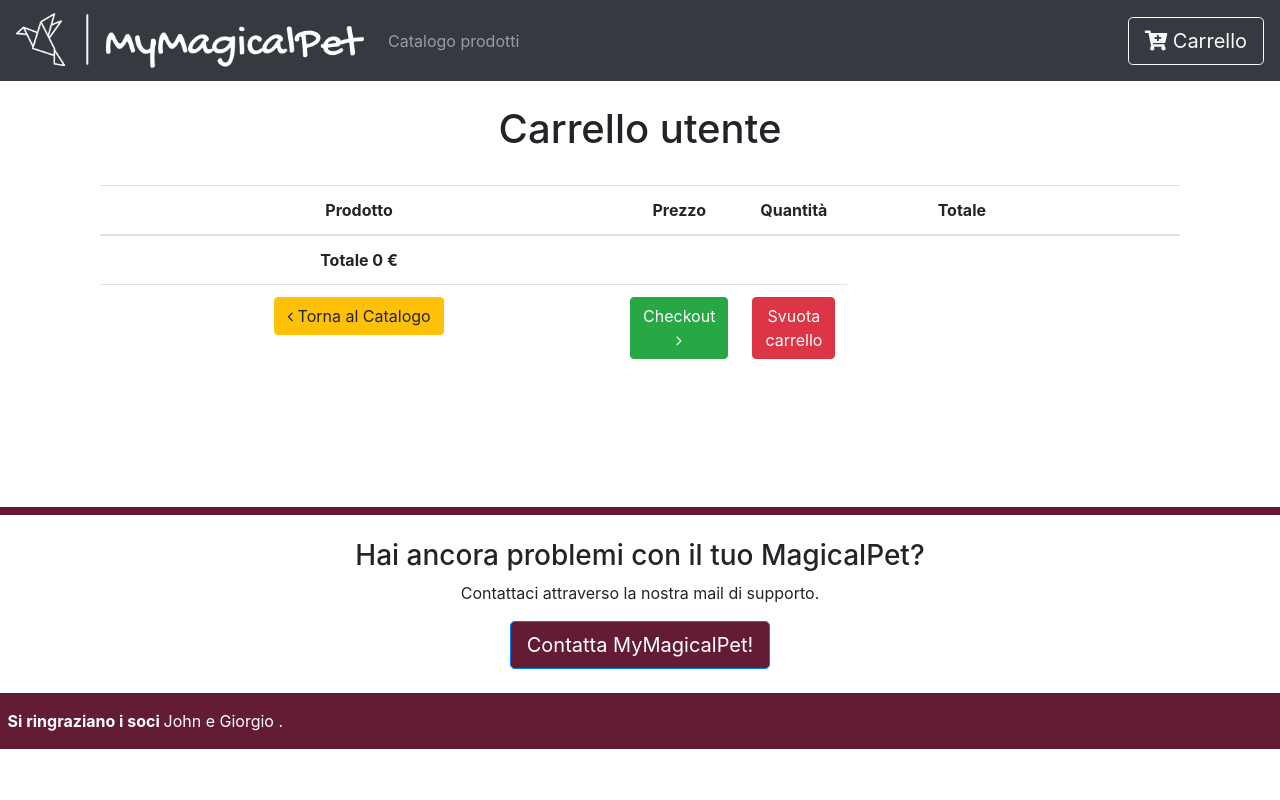
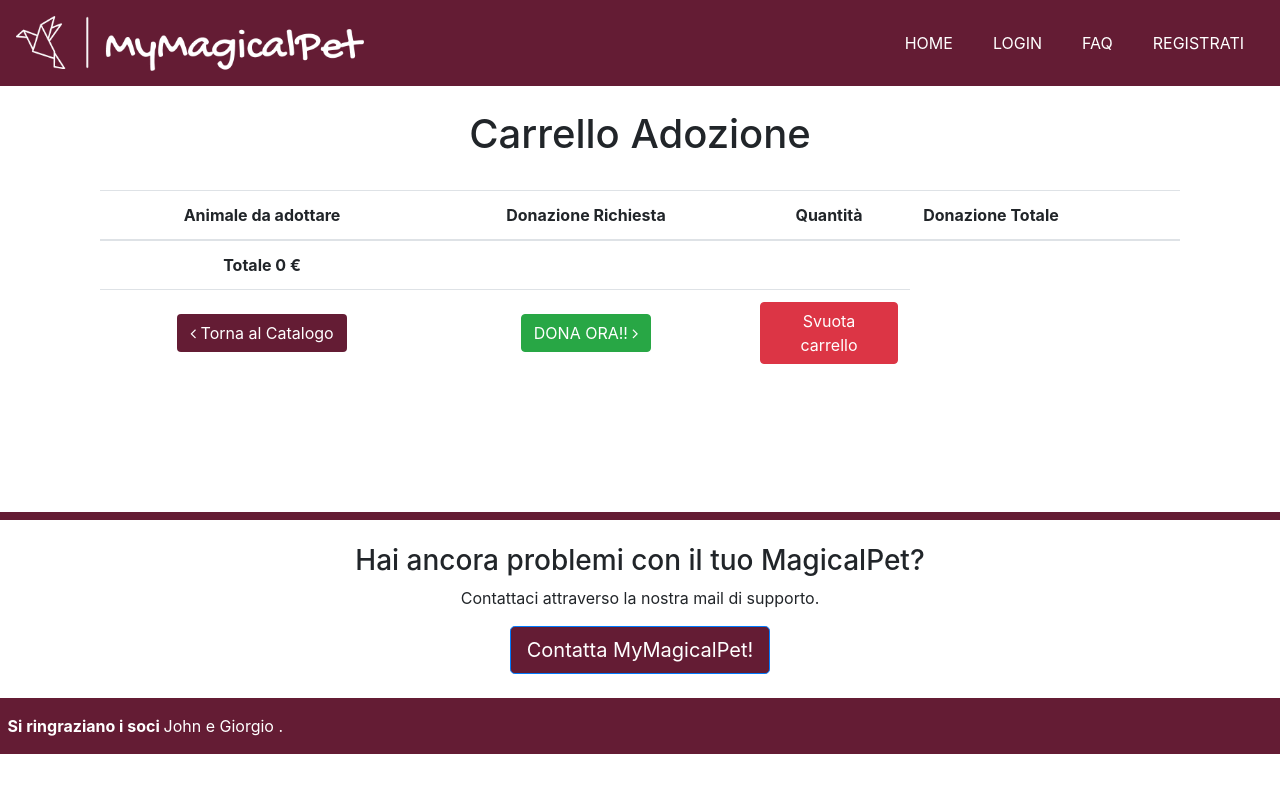
Before and after one commit to sanjohngiangino/mymagicalpet, a PHP site: page /caroselloprova/pagina_Carrello_utente/carrello.html in a window 1280 px wide. Run offline with PHP 8.4, Linux system fonts and the light colour scheme; some libraries are stand-ins or nearby versions.

Commit message:
Catalogo pulsanti e carrello index

```diff
--- a/caroselloprova/catalogo_animali/libreria_catalogo.js
+++ b/caroselloprova/catalogo_animali/libreria_catalogo.js
@@ -15,6 +15,7 @@ var fenice=0;
 var prinny=0;
 var chimera=0;
 var gatto_alato=0;
+var pegaso=0;
 
 // funzione che in base al nome ricevuto in input dalla pagina dei prodotti
 // incrementa la quantità del prodotto
@@ -91,5 +92,5 @@ function scrivi_su_localStorage(nome, prezzoUn) {
     var chiave=nome+"_"+"_"+prezzoUn;
     var valore=JSON.stringify(prodotto);
     sessionStorage.setItem(chiave, valore);
-    alert("Hai ordinato:\n"+nome);  //produce un allert visivo contente ciò che hai appena ordinato
+    alert("Grazie per aver adottato:\n"+nome);  //produce un allert visivo contente ciò che hai appena ordinato
 }
--- a/caroselloprova/pagina_Carrello_utente/carrello.css
+++ b/caroselloprova/pagina_Carrello_utente/carrello.css
@@ -32,3 +32,68 @@
 	table#cart tfoot td .btn{display:block;}
 
 }
+
+
+/* Bottoni NavBar */
+nav ul {
+
+	display: flex;
+	margin: 0;
+	padding: 0;
+  }
+
+  nav ul li {
+	list-style: none;
+  }
+
+  nav ul li a {
+	position: relative;
+	display: block;
+	height: 70px;
+	line-height: 70px;
+	padding: 0 20px;
+	box-sizing: border-box;
+	color: #fff;
+	text-decoration: none;
+	text-transform: uppercase;
+	transition: .5s;
+  }
+
+  nav ul li a:hover {
+	color: #262626;
+
+  }
+
+
+
+  nav ul a {
+	text-align: right;
+	height: 70px;
+	line-height: 70px;
+	padding: 0 20px;
+	box-sizing: border-box;
+	color: #fff;
+	text-decoration: none;
+	text-transform: uppercase;
+	transition: .5s;
+
+  }
+
+  nav ul li a:before {
+	content: '';
+	position: absolute;
+	top: 0;
+	left: 0;
+	width: 100%;
+	height: 100%;
+	background: #fff;
+	transform-origin: right;
+	z-index: -1;
+	transform: scaleX(0);
+	transition: transform .5s;
+  }
+
+  nav ul li a:hover:before {
+	transform-origin: left;
+	transform: scaleX(1);
+  }
--- a/caroselloprova/pagina_Carrello_utente/carrello.html
+++ b/caroselloprova/pagina_Carrello_utente/carrello.html
@@ -7,30 +7,32 @@
         <link rel="stylesheet" type="text/css" href="../css/bootstrap.min.css">
         <script type="text/javascript" lang="javascript" src="../js/bootstrap.min.js"></script>
         <script type="text/javascript" lang="javascript" src="carrello.js"></script>
+        <link rel="stylesheet" type="text/css" href="carrello.css">
     </head>
 
     <link rel="stylesheet" href="https://use.fontawesome.com/releases/v5.0.13/css/all.css">
 
     <body class="text-center" onload="return stampaTabellaDaStorage();">
-        <nav class="navbar sticky-top navbar-expand-lg navbar-dark bg-dark">
-            <a class="navbar-brand">
+        <nav class="navbar sticky-top" style="background-color: #641c34 ; " id="home">
+			<a class="navbar-brand" href="../index.html">
                 <img src="../immagini/logo_small.png" height="55px" alt="150px">
             </a>
+
             <button class="navbar-toggler" type="button" data-toggle="collapse" data-target="#navbarText" aria-controls="navbarText" aria-expanded="false" aria-label="Toggle navigation">
-                <span class="navbar-toggler-icon"></span>
+              <span class="navbar-toggler-icon"></span>
             </button>
-            <div class="collapse navbar-collapse" id="navbarText">
-                <ul class="navbar-nav mr-auto">
-                        <li class="nav-item">
-                            <a class="nav-link" href="../caroselloprova/catalogo_animali/catalogo.html">Catalogo prodotti</a>
-                        </li>
-                    </ul>
-                    <a href="../pagina_Carrello_utente/carrello.html" class="btn btn-outline-light btn-lg" role="button"><i class="fas fa-cart-plus"></i> Carrello</a>
-            </div>
-      </nav>
+
+			<ul>
+				<li><a href="../index.html#home">Home</a></li>
+				<li><a href="../index.html#login">Login</a></li>
+				<li><a href="../index.html#domande">Faq</a></li>
+				<li>  <a href="../paginaRegistrazione/registrazione.html" > Registrati</a>         </li>
+			</ul>
+        </nav>
+
 
       <br>
-      <h1>Carrello utente</h1>
+      <h1>Carrello Adozione</h1>
       <br>
 
         <div class="container">
--- a/caroselloprova/pagina_Carrello_utente/carrello.js
+++ b/caroselloprova/pagina_Carrello_utente/carrello.js
@@ -5,7 +5,7 @@
 function stampaTabellaDaStorage() {
     var l=sessionStorage.length;  // oggetto che permette il salvataggio di variabili
     var tot=0;
-    var tab=new String('<table id="cart" class="table table-hover table-condensed"><thead><tr><th style="width:50%">Prodotto</th><th style="width:10%">Prezzo</th><th style="width:8%">Quantità</th><th style="width:22%" class="text-center">Totale</th><th style="width:10%"></th></tr></thead>');
+    var tab=new String('<table id="cart" class="table table-hover table-condensed"><thead><tr><th style="width:30%">Animale da adottare</th><th style="width:30%">Donazione Richiesta</th><th style="width:15%">Quantità</th><th style="width:15%" class="text-center">Donazione Totale</th><th style="width:10%"></th></tr></thead>');
     tab+="<tbody>";
     var i;
     for (i=0; i<l; i++) {
@@ -21,8 +21,8 @@ function stampaTabellaDaStorage() {
 
     }
     tab+='<tfoot><tr class="visible-xs"><td class="text-center"><strong>Totale '+tot+' €</strong></td></tr>';
-    tab+='<tr><td><a href="../caroselloprova/catalogo_animali/catalogo.html" class="btn btn-warning"><i class="fa fa-angle-left"></i> Torna al Catalogo</a></td>';
-    tab+='<td><button class="btn btn-success" onclick="return cancellaTutto();">Checkout <i class="fa fa-angle-right"></i></button></td>';
+    tab+='<tr><td><a href="../catalogo_animali/catalogo.html" class="btn" style="background-color: #641c34 ;color :white"><i class="fa fa-angle-left"></i> Torna al Catalogo</a></td>';
+    tab+='<td><button class="btn btn-success" onclick="return cancellaTutto();">DONA ORA!! <i class="fa fa-angle-right"></i></button></td>';
     tab+='<td><button class="btn btn-danger" onclick="return cancellaCarrello();">Svuota carrello</button></td></tr>';
     tab+="</tbody></table>";
     document.getElementById("tabella").innerHTML=tab;
```
Also changed, not shown: caroselloprova/catalogo_animali/catalogo.html (+16 -16 lines), caroselloprova/catalogo_animali/pagina_Carrello_utente/carrello.css (deleted, +0 -34 lines), caroselloprova/catalogo_animali/pagina_Carrello_utente/carrello.html (deleted, +0 -84 lines), caroselloprova/catalogo_animali/pagina_Carrello_utente/carrello.js (deleted, +0 -48 lines), caroselloprova/paginaRegistrazione/registrazione.html (+22 -14 lines), caroselloprova/immagini/logo_registrazione.png (added).
